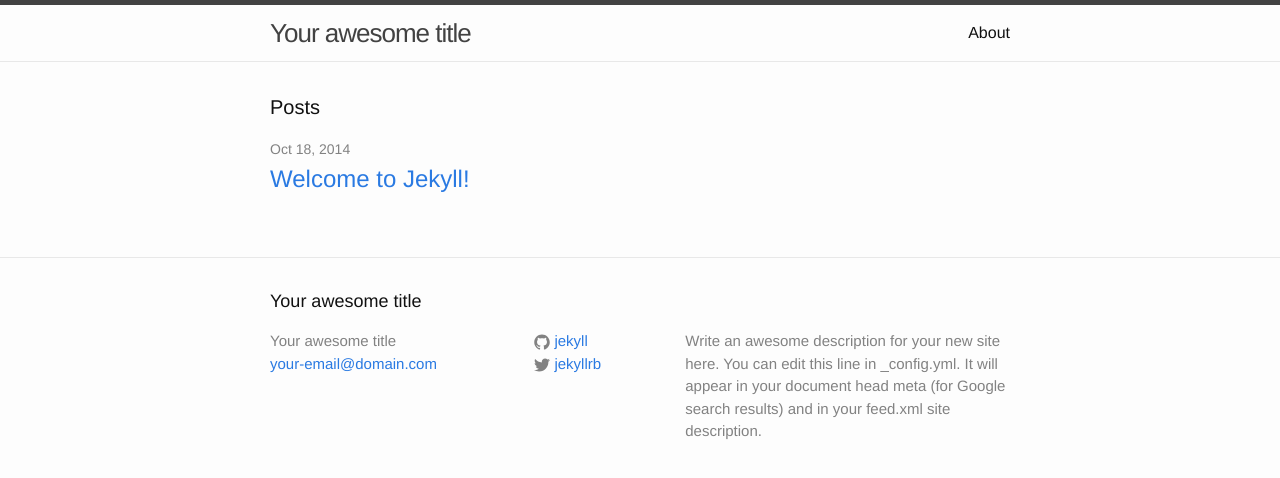
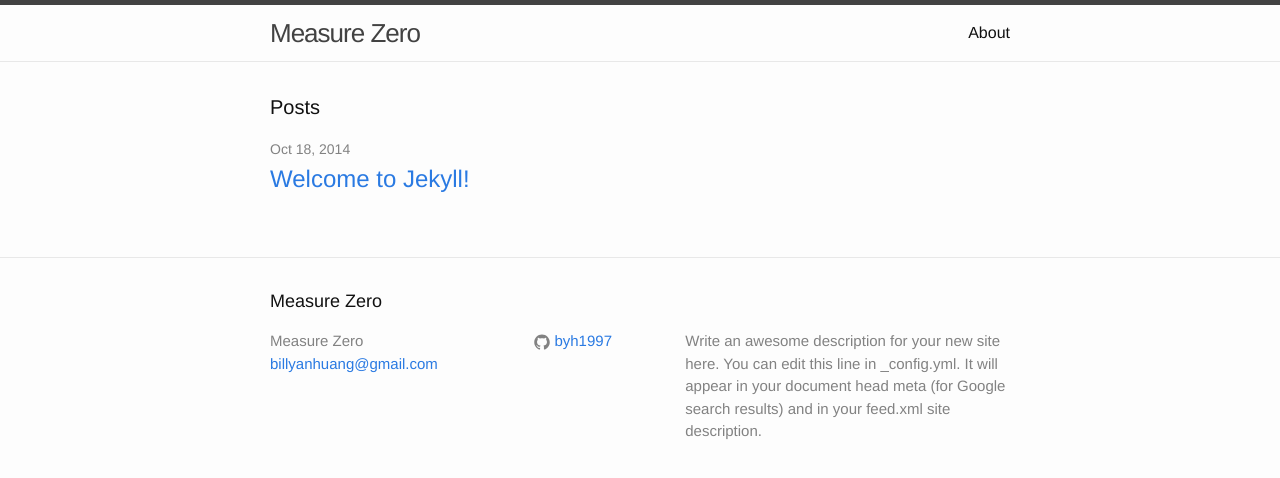
Before and after one commit to byh1997/byh1997.github.io, a Jekyll site: the page built from index.html, in a window 1280 px wide. Shown: the top 478 px of the page. Built offline with Jekyll 4.4.1, drawn with Linux system fonts in a browser that asks for light colours.

Commit message:
Update _config.yml

```diff
--- a/_config.yml
+++ b/_config.yml
@@ -1,14 +1,13 @@
 # Site settings
-title: Your awesome title
-email: your-email@domain.com
+title: Measure Zero
+email: billyanhuang@gmail.com
 description: > # this means to ignore newlines until "baseurl:"
   Write an awesome description for your new site here. You can edit this
   line in _config.yml. It will appear in your document head meta (for
   Google search results) and in your feed.xml site description.
-baseurl: "/example" # the subpath of your site, e.g. /blog/
-url: "http://jekyll.github.io" # the base hostname & protocol for your site
-twitter_username: jekyllrb
-github_username:  jekyll
+baseurl: "" # the subpath of your site, e.g. /blog/
+url: "http://byh1997.github.io" # the base hostname & protocol for your site
+github_username:  byh1997
 
 # Build settings
 markdown: kramdown
```
